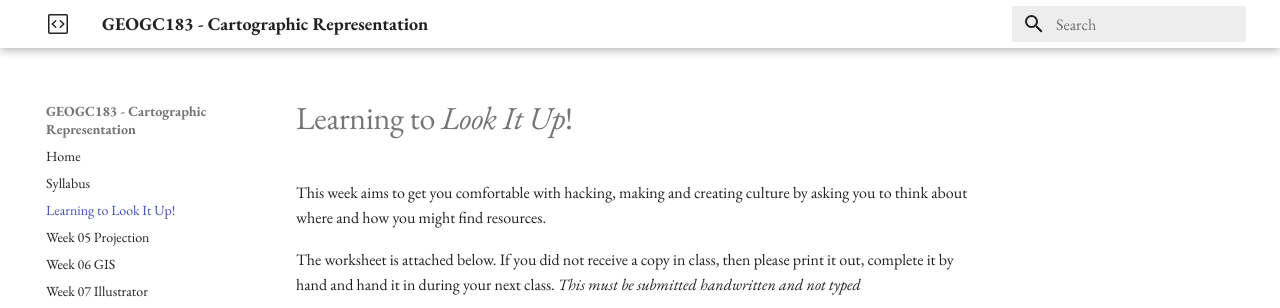
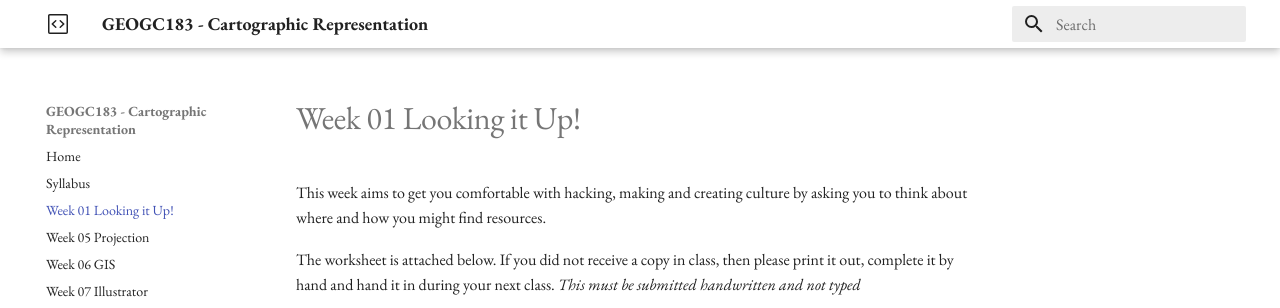
Before and after one commit to cwilmott/GEOGC183, an MkDocs documentation site: the page built from docs/Week-01-LookItUp.md, in a window 1280 px wide. Shown: the top 308 px of the page. Built offline with MkDocs 1.6.1 and Material for MkDocs 9.7.7, drawn with Linux system fonts in a browser that asks for light colours.

Commit message:
Update Week-01-LookItUp.md

```diff
--- a/docs/Week-01-LookItUp.md
+++ b/docs/Week-01-LookItUp.md
@@ -1,4 +1,4 @@
-# Learning to *Look It Up*!
+# Week 01 Looking it Up!
 
 This week aims to get you comfortable with hacking, making and creating culture by asking you to think about where and how you might find resources.
 
```
